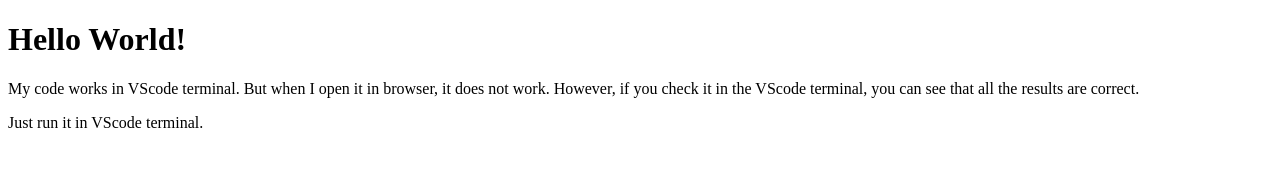
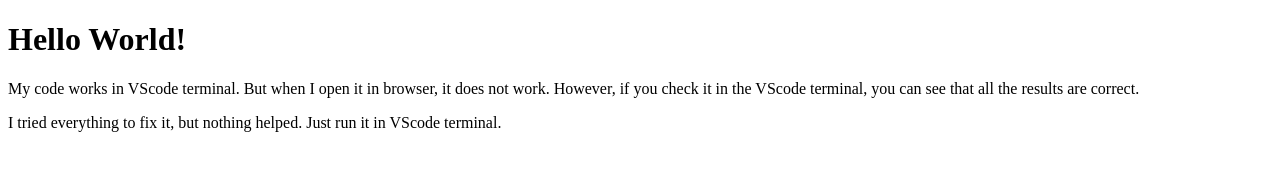
Before and after one commit to kassymturysbek/lab5, a plain HTML site: page index.html in a window 1280 px wide. Drawn offline with Linux system fonts and the light colour scheme; a script that the page names is missing.

Commit message:
Update index.html

```diff
--- a/index.html
+++ b/index.html
@@ -9,7 +9,7 @@
 <body>
     <h1>Hello World!</h1>
     <p>My code works in VScode terminal. But when I open it in browser, it does not work. However, if you check it in the VScode terminal, you can see that all the results are correct.</p>
-    <p>Just run it in VScode terminal.</p>
+    <p>I tried everything to fix it, but nothing helped. Just run it in VScode terminal.</p>
     <script src="https://cdnjs.cloudflare.com/ajax/libs/xlsx/0.17.3/xlsx.full.min.js"></script>
     <script src="main.js"></script>
 </body>
```
